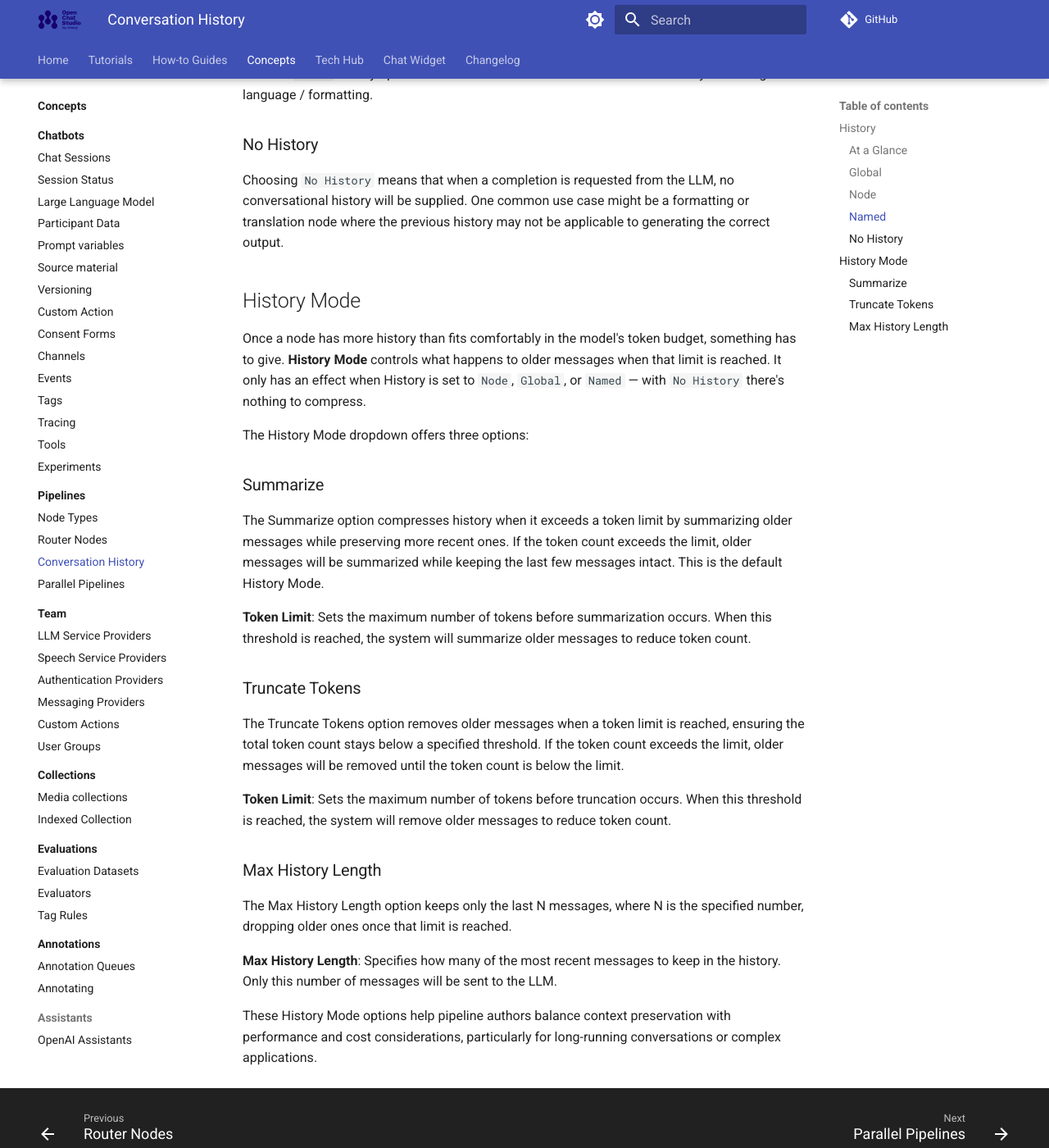
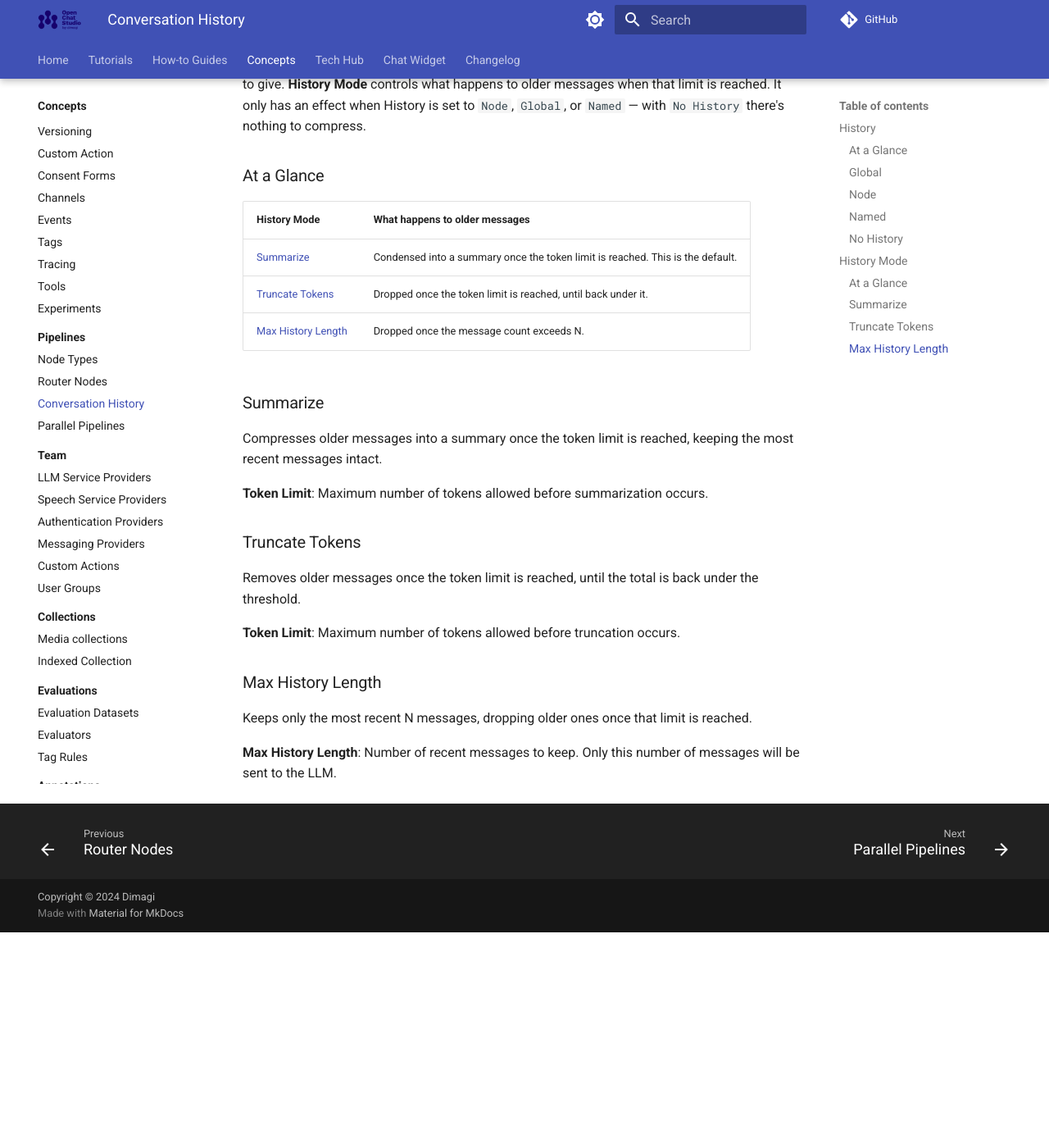
Before and after one commit to dimagi/open-chat-studio-docs, an MkDocs documentation site: the page built from docs/concepts/pipelines/history.md, in a window 1280 px wide and 1400 px high, scrolled down 2325 px. Shown: the whole window at 82% size. Built offline with MkDocs 1.6.1 and Material for MkDocs 9.7.7, drawn with Linux system fonts in a browser that asks for light colours; a script that is not in the unit is left out; comment, search, counter and statistics services are not loaded; after the commit the page ends 3462 px from its top, so only the background shows below that; some of the changed text lies outside the part shown.

Commit message:
Condensed Intro & added "at a glance" for History Mode section

```diff
--- a/docs/concepts/pipelines/history.md
+++ b/docs/concepts/pipelines/history.md
@@ -1,19 +1,11 @@
 # Conversation History
 
 !!! note "Definition"
-    An LLM node's conversation memory is controlled by two independent settings: **History** decides *which* messages the model gets to see, and **History Mode** decides *how* those messages are compressed once there are too many of them. They have similar names but solve different problems.
+    An LLM node's conversation memory is controlled by two independent, per-node settings: **History** decides *which* messages the model gets to see, and **History Mode** decides *how* those messages are compressed once there are too many. They apply only to nodes with an LLM response.
 
-An AI model has no memory of its own. Each time OCS asks a model for a reply, it sends a fresh, self-contained request — the model only "remembers" earlier parts of the conversation if they are included in that request.
-
-Open Chat Studio always stores every message in a chatbot's [session](../sessions.md), regardless of how any node is configured. Setting a node's History to `No History` doesn't stop messages from being saved — it only changes what gets sent to the model. Storage and memory are two separate things.
-
-**History** and **History Mode** are where you control that second part. Both are per-node settings, so different nodes in the same pipeline can be given a different slice of the same stored conversation, compressed in different ways.
+AI models have no memory of their own — each request OCS sends is self-contained. Open Chat Studio always stores the full conversation in the chatbot's [session](../sessions.md) regardless of how a node is configured; [History](#history) and [History Mode](#history-mode) only control what's *sent to the model*, not what's saved.
 
 This choice matters because everything sent to the model — your prompt, the conversation history, and its reply — shares the same [token budget](../llm.md#max-token-limit). Sending more history gives the model more context, but costs more tokens and can slow responses down.
-
-!!! info "Only valid for LLM nodes"
-
-    History and History Mode are only applicable to nodes that have an LLM response, since they control the conversational history sent to that LLM during inference, or completion.
 
 ## History
 
@@ -61,21 +53,25 @@
 
 Once a node has more history than fits comfortably in the model's token budget, something has to give. **History Mode** controls what happens to older messages when that limit is reached. It only has an effect when History is set to `Node`, `Global`, or `Named` — with `No History` there's nothing to compress.
 
-The History Mode dropdown offers three options:
+### At a Glance
+
+| History Mode | What happens to older messages |
+|---|---|
+| [Summarize](#summarize) | Condensed into a summary once the token limit is reached. This is the default. |
+| [Truncate Tokens](#truncate-tokens) | Dropped once the token limit is reached, until back under it. |
+| [Max History Length](#max-history-length) | Dropped once the message count exceeds N. |
 
 ### Summarize
-The Summarize option compresses history when it exceeds a token limit by summarizing older messages while preserving more recent ones. If the token count exceeds the limit, older messages will be summarized while keeping the last few messages intact. This is the default History Mode.
+Compresses older messages into a summary once the token limit is reached, keeping the most recent messages intact.
 
-**Token Limit**: Sets the maximum number of tokens before summarization occurs. When this threshold is reached, the system will summarize older messages to reduce token count.
+**Token Limit**: Maximum number of tokens allowed before summarization occurs.
 
 ### Truncate Tokens
-The Truncate Tokens option removes older messages when a token limit is reached, ensuring the total token count stays below a specified threshold. If the token count exceeds the limit, older messages will be removed until the token count is below the limit.
+Removes older messages once the token limit is reached, until the total is back under the threshold.
 
-**Token Limit**: Sets the maximum number of tokens before truncation occurs. When this threshold is reached, the system will remove older messages to reduce token count.
+**Token Limit**: Maximum number of tokens allowed before truncation occurs.
 
 ### Max History Length
-The Max History Length option keeps only the last N messages, where N is the specified number, dropping older ones once that limit is reached.
+Keeps only the most recent N messages, dropping older ones once that limit is reached.
 
-**Max History Length**: Specifies how many of the most recent messages to keep in the history. Only this number of messages will be sent to the LLM.
-
-These History Mode options help pipeline authors balance context preservation with performance and cost considerations, particularly for long-running conversations or complex applications.
+**Max History Length**: Number of recent messages to keep. Only this number of messages will be sent to the LLM.
```
